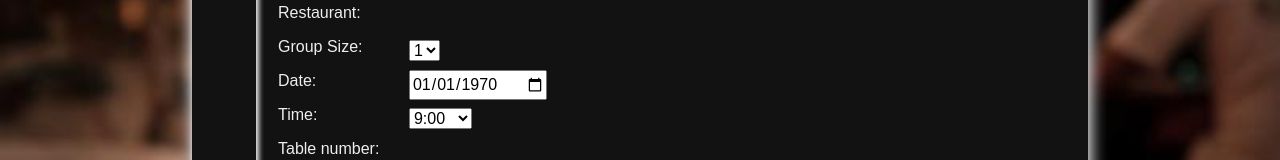
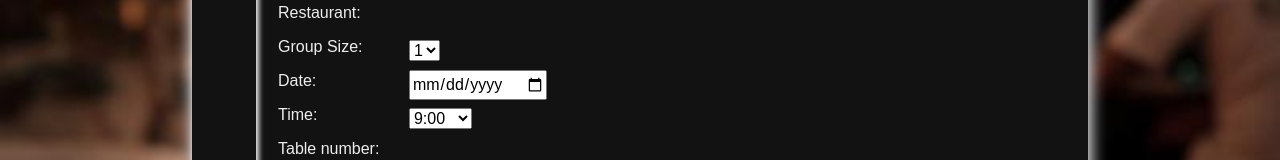
Before and after one commit to r3x6/Dine-In-Advance-React, a React (Create React App) app: page /edit/1 in a window 1280 px wide. Shown: the part 338-498 px from the top of the page. Built offline with nearby package versions, Linux system fonts and the light colour scheme; no server answers; a web font is replaced by a local one.

Commit message:
Edit page - finish date field; change date data format to ISO string

```diff
--- a/src/components/EditPage/BookingForm.js
+++ b/src/components/EditPage/BookingForm.js
@@ -1,12 +1,6 @@
 import React, { useEffect, useState } from "react";
 
 import styles from "./BookingForm.module.css";
-
-// input is in seconds since 1970
-function unixTimestampToISODate(unixTimestamp) {
-    const bookingDate = new Date(unixTimestamp * 1000);
-    return bookingDate.toISOString().slice(0, 10);
-}
 
 const BookingForm = (props) => {
     const [formData, setFormData] = useState(props.initialData);
@@ -129,15 +123,11 @@ const BookingForm = (props) => {
                                 name="date"
                                 id="date"
                                 type="date"
-                                value={unixTimestampToISODate(formData?.date)}
+                                value={formData?.date}
                                 onChange={(e) => {
-                                    const timeAsUnixSeconds = new Date(
-                                        e.target.value
-                                    );
-
                                     setFormData({
                                         ...formData,
-                                        date: timeAsUnixSeconds,
+                                        date: e.target.value,
                                     });
                                 }}
                             />
--- a/src/store/editPg.js
+++ b/src/store/editPg.js
@@ -12,7 +12,7 @@ const editPgSlice = createSlice({
             },
             groupSize: null,
             specialRequests: "",
-            date: null, //unix time (seconds) with date. other parts are ignored. Interpreted in SG time zone
+            date: "",
             hoursBooked: [null],
             restaurantName: "",
             tableNumber: null,
```
